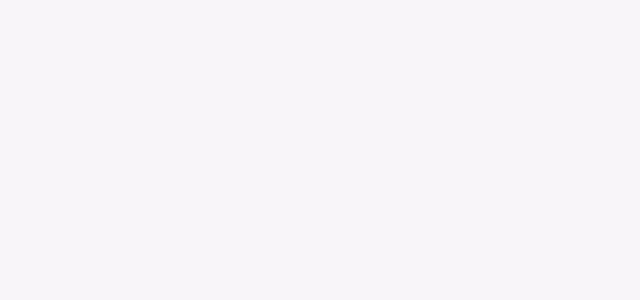
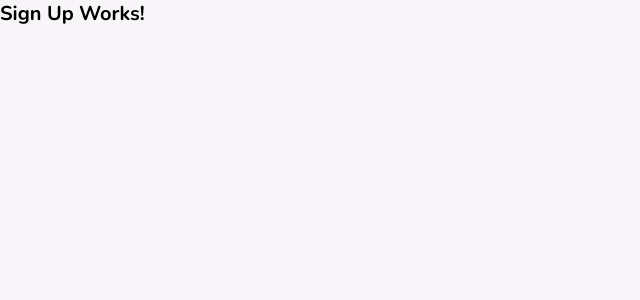
Before and after one commit to ViniciusdePSouza/iToddy_Role, a React (Vite) app in the folder itoddy-role/: page /iToddy_Role/signup in a window 1280 px wide. Before the commit this address had no page. Shown: the top 300 px of the page, without its empty margins (0-640 px from the left). Built offline with nearby package versions, Linux system fonts and the light colour scheme.

Commit message:
Ci: first branch commit

```diff
--- /dev/null
+++ b/itoddy-role/src/Pages/SignIn/SignUp/index.tsx
@@ -0,0 +1,5 @@
+export function SignUp() {
+ return (
+    <h1>Sign Up Works! </h1>
+ )
+}
--- a/itoddy-role/src/Router.tsx
+++ b/itoddy-role/src/Router.tsx
@@ -1,10 +1,12 @@
 import {Route, Routes} from 'react-router-dom'
 import { SignIn } from './Pages/SignIn'
+import { SignUp } from './Pages/SignIn/SignUp'
 
 export function Router() {
     return(
         <Routes>
             <Route path='/iToddy_Role' element={<SignIn/>}/>
+            <Route path='/iToddy_Role/signup' element={<SignUp/>}/>
         </Routes>
     )
 }
```
Also changed, not shown: itoddy-role/src/Pages/SignIn/SignUp/styles.ts (added).
